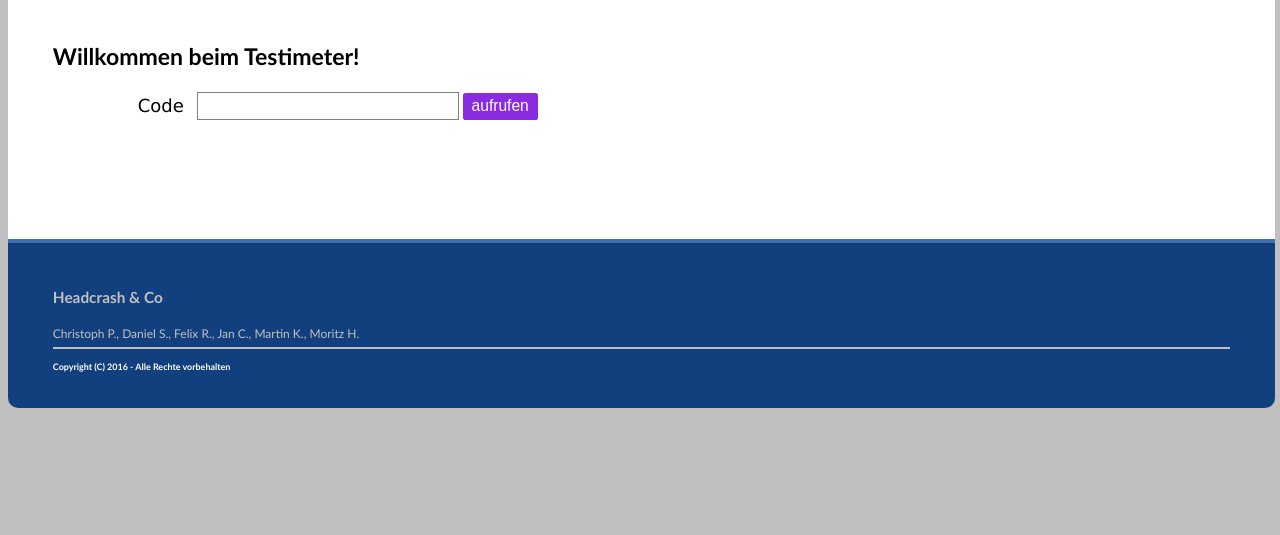
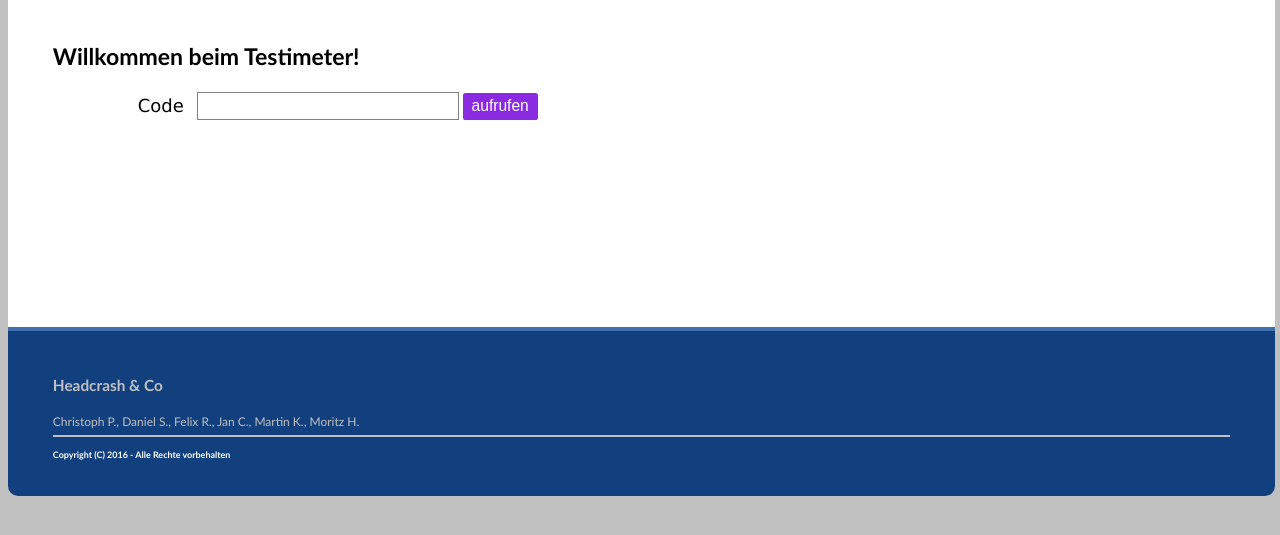
Before and after one commit to mart1n89/wemb, a PHP site: page / in a window 1280 px wide. Shown: the part 224-759 px from the top of the page. Run offline with PHP 8.4, Linux system fonts and the light colour scheme; some libraries are stand-ins or nearby versions.

Commit message:
content bereich min-heigth anpassung von vw avh

```diff
--- a/public/css/default.css
+++ b/public/css/default.css
@@ -50,8 +50,7 @@ div #textBlock{
     padding: 3vh 3.5vw 3vh 3.5vw;
     width: 92vw;
     height: auto;
-    min-height: 15vw;
-
+    min-height: 35vh;
 }
 
 #footer {
```
